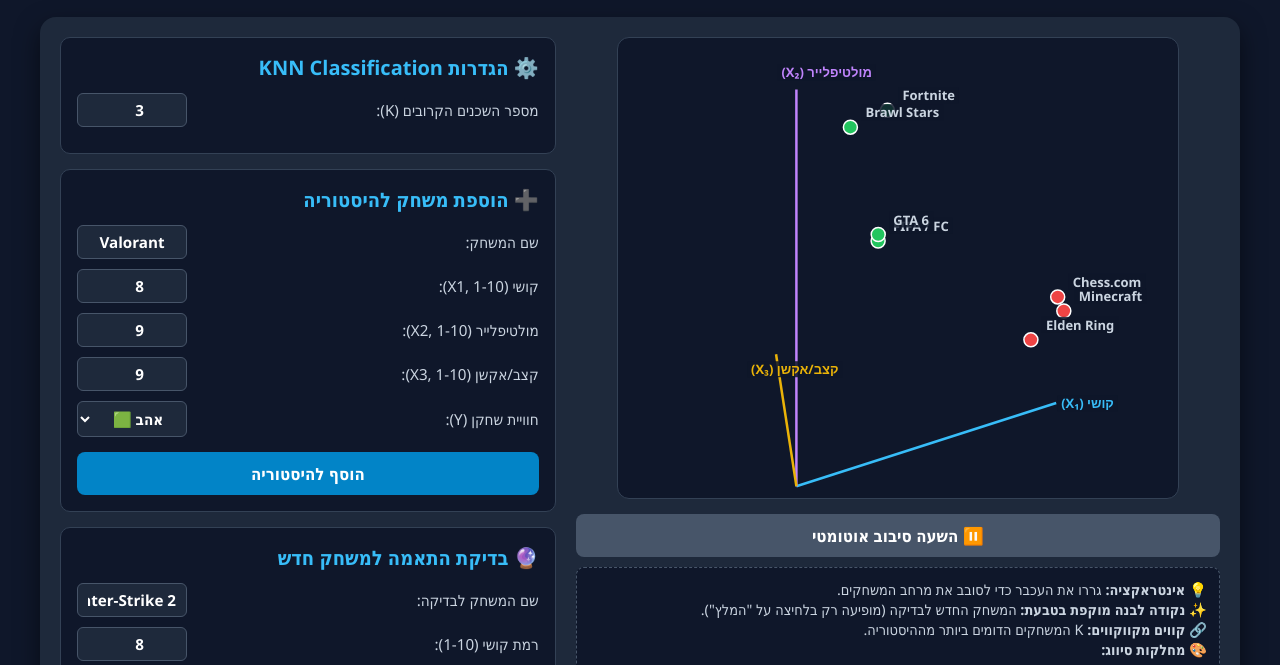
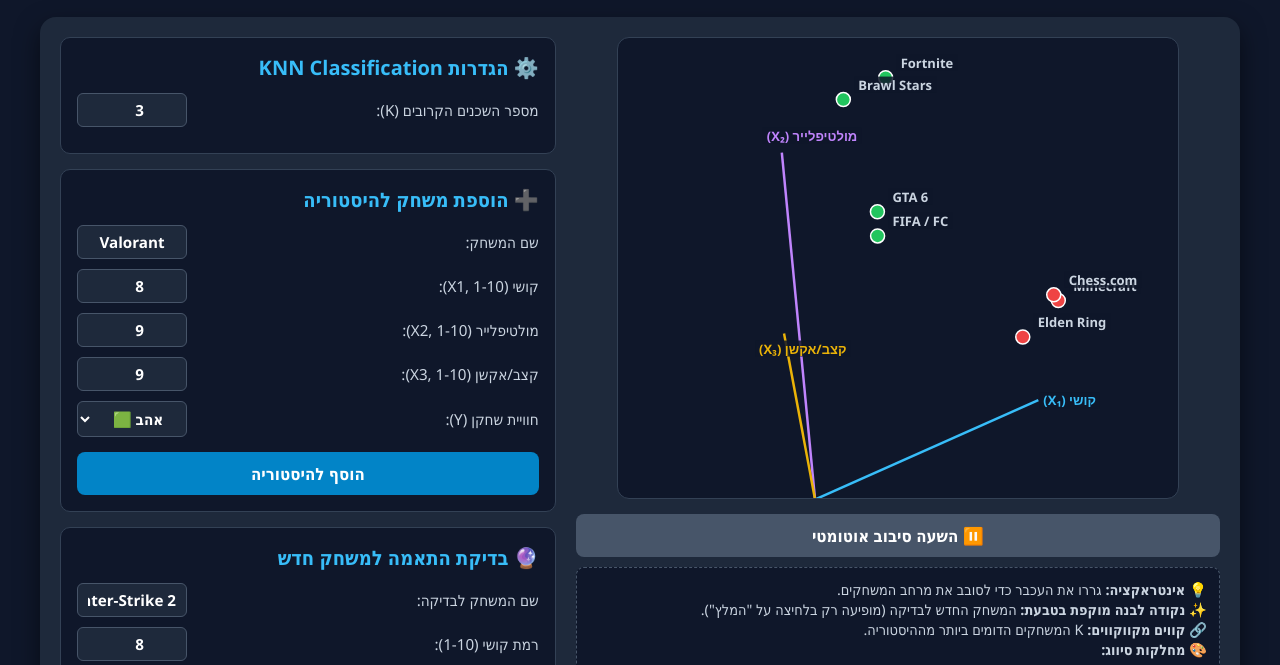
Before and after one commit to amirrazlioz/games_knn-3-param, a plain HTML site: page index.html in a window 1280 px wide. Shown: the part 124-789 px from the top of the page. Drawn offline with Linux system fonts and the light colour scheme.

Commit message:
Update index.html

```diff
--- a/index.html
+++ b/index.html
@@ -340,7 +340,7 @@
        // let angleX = 0.45;
        // let angleY = -0.65;
 
-        let angleX = 0;
+        let angleX = -0.25;
         let angleY = -0.45;
 
         let isDragging = false;
```
